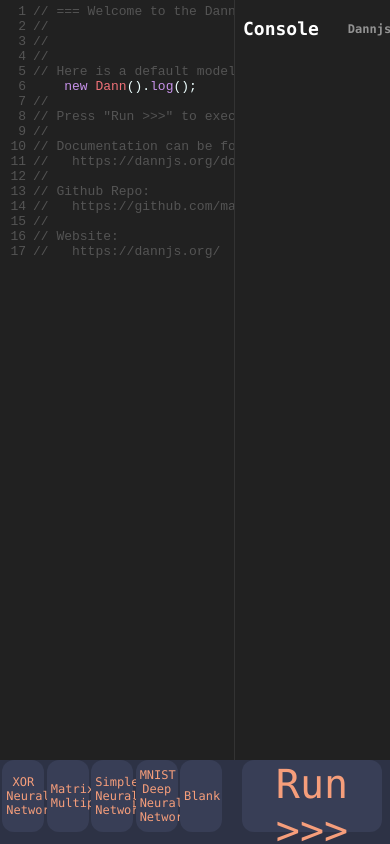
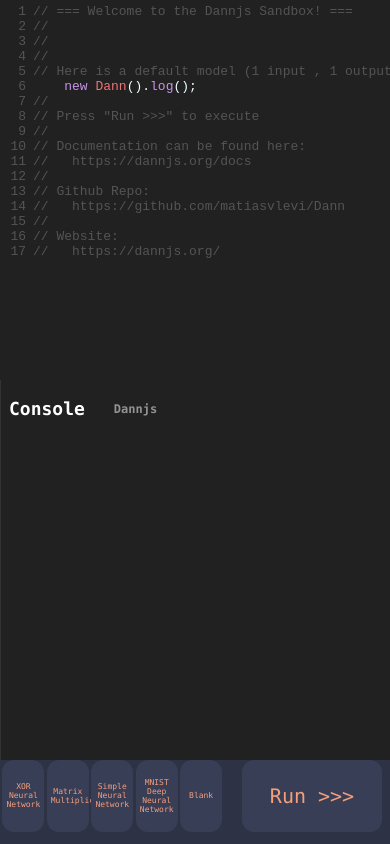
Before and after one commit to matiasvlevi/DannjsSandbox, a plain HTML site: page index.html in a window 390 px wide. Drawn offline with Linux system fonts and the light colour scheme; no server answers; a script that the page names is missing.

Commit message:
mobile update

```diff
--- a/src/css/style.css
+++ b/src/css/style.css
@@ -18,25 +18,7 @@ html, body {
     -ms-user-select: none; /* Internet Explorer/Edge */
 }
 
-#run {
-    user-select: none; /* supported by Chrome and Opera */
-    -webkit-user-select: none; /* Safari */
-    -khtml-user-select: none; /* Konqueror HTML */
-    -moz-user-select: none; /* Firefox */
-    -ms-user-select: none; /* Internet Explorer/Edge */
-    width:90%;
-    height:95%;
-    color: #f69e7b;
-    font-size: 40px;
-    background-color: #383e56;
-    border: none;
-    outline: none;
-    border-radius: 12px;
 
-    margin: 5%;
-    margin-top:0px;
-    font-family: Consolas, Lucida Console, monospace;
-}
 #run:hover {
 
     background-color: #2d3245;
@@ -49,7 +31,26 @@ html, body {
     margin : 0px;
 
 }
-
+#editor {
+    width:60%;
+    height:100%;
+    margin : 0;
+    float : left ;
+}
+#console {
+    box-sizing: border-box;
+    -moz-box-sizing: border-box;
+    -webkit-box-sizing: border-box;
+    width:40%;
+    height:100%;
+    border-left: 1px solid #333;
+    margin : 0;
+    float : left ;
+    color: #fff;
+    font-size: 12px !important;
+    font-family: Consolas, Lucida Console, monospace;
+    background-color: #212121;
+}
 .presetbutton {
     user-select: none; /* supported by Chrome and Opera */
     -webkit-user-select: none; /* Safari */
@@ -75,8 +76,92 @@ html, body {
     font-size: 12px;
     margin-top:0px;
     margin-left:1%;
+}
+#run {
+    user-select: none; /* supported by Chrome and Opera */
+    -webkit-user-select: none; /* Safari */
+    -khtml-user-select: none; /* Konqueror HTML */
+    -moz-user-select: none; /* Firefox */
+    -ms-user-select: none; /* Internet Explorer/Edge */
+    width:90%;
+    height:95%;
+    color: #f69e7b;
+    font-size: 40px;
+    background-color: #383e56;
+    border: none;
+    outline: none;
+    border-radius: 12px;
 
+    margin: 5%;
+    margin-top:0px;
+    font-family: Consolas, Lucida Console, monospace;
 }
+@media (max-width: 800px) {
+    #editor {
+        width:100%;
+        height:50%;
+        margin : 0;
+    }
+    #console {
+        box-sizing: border-box;
+        -moz-box-sizing: border-box;
+        -webkit-box-sizing: border-box;
+        width:100%;
+        height:50%;
+        border-left: 1px solid #333;
+        margin : 0;
+        color: #fff;
+        font-size: 12px !important;
+        font-family: Consolas, Lucida Console, monospace;
+        background-color: #212121;
+    }
+    .presetbutton {
+        user-select: none; /* supported by Chrome and Opera */
+        -webkit-user-select: none; /* Safari */
+        -khtml-user-select: none; /* Konqueror HTML */
+        -moz-user-select: none; /* Firefox */
+        -ms-user-select: none; /* Internet Explorer/Edge */
+        background-color: #383e56;
+        float:left;
+        width:18%;
+        height: 95%;
+        outline:none;
+        border:none;
+        color:#f69e7b;
+        display: table-cell;
+        border-radius: 12px;
+        border: none;
+        padding: 2px 4px;
+        text-align: center;
+        align-content: justify;
+        text-decoration: none;
+        display: inline-block;
+        font-family: Consolas, Lucida Console, monospace;
+        font-size: 8px;
+        margin-top:0px;
+        margin-left:1%;
+    }
+    #run {
+        user-select: none; /* supported by Chrome and Opera */
+        -webkit-user-select: none; /* Safari */
+        -khtml-user-select: none; /* Konqueror HTML */
+        -moz-user-select: none; /* Firefox */
+        -ms-user-select: none; /* Internet Explorer/Edge */
+        width:90%;
+        height:95%;
+        color: #f69e7b;
+        font-size: 20px;
+        background-color: #383e56;
+        border: none;
+        outline: none;
+        border-radius: 12px;
+
+        margin: 5%;
+        margin-top:0px;
+        font-family: Consolas, Lucida Console, monospace;
+    }
+}
+
 .presetbutton:hover {
     background-color: #2d3245;
 
@@ -140,23 +225,3 @@ html, body {
     /* display: none; */
     background-color: #f69e7b;
 }
-#editor {
-    width:60%;
-    height:100%;
-    margin : 0;
-    float : left ;
-}
-#console {
-    box-sizing: border-box;
-    -moz-box-sizing: border-box;
-    -webkit-box-sizing: border-box;
-    width:40%;
-    height:100%;
-    border-left: 1px solid #333;
-    margin : 0;
-    float : left ;
-    color: #fff;
-    font-size: 12px !important;
-    font-family: Consolas, Lucida Console, monospace;
-    background-color: #212121;
-}
```
